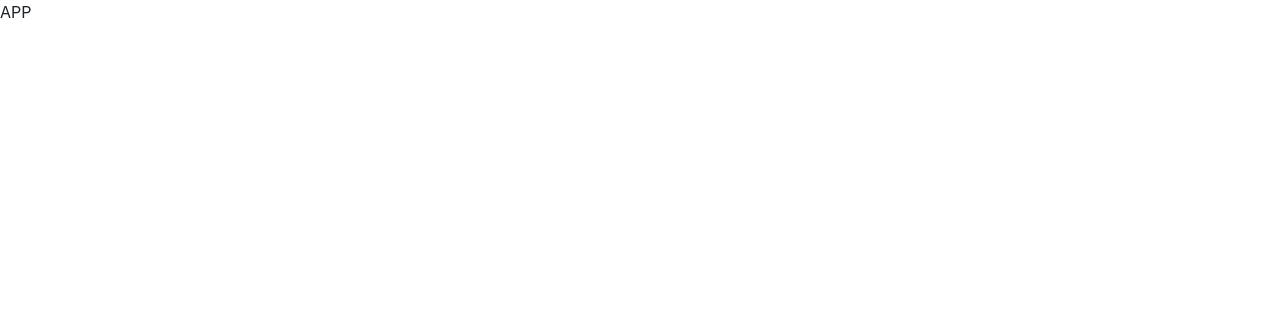
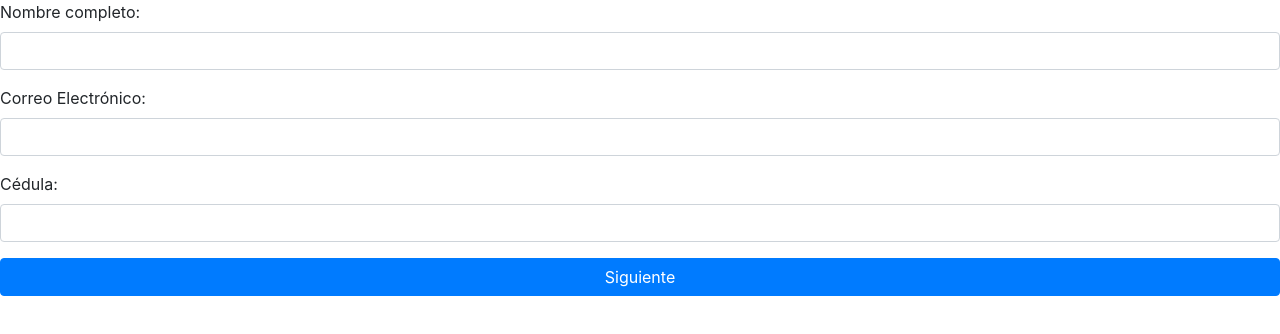
Before and after one commit to masmelacarol/app-credits, a React app: page / in a window 1280 px wide. Shown: the top 334 px of the page. Built offline with nearby package versions, Linux system fonts and the light colour scheme.

Commit message:
[ADD]: Se crea la primera ruta y la pagina credits para validar los datos del usuario

```diff
--- a/src/index.js
+++ b/src/index.js
@@ -2,6 +2,8 @@ import React from "react";
 import ReactDOM from "react-dom";
 import 'bootstrap/dist/css/bootstrap.min.css';
 
-ReactDOM.render("APP",
+import App from "./routes/App";
+
+ReactDOM.render( < App / > ,
     document.getElementById("app")
 );
--- /dev/null
+++ b/src/pages/Credits.jsx
@@ -0,0 +1,53 @@
+import React from "react";
+
+const Credits = (props) => {
+  const handleSubmit = (event) => {
+    event.preventDefault();
+  };
+
+  const handleChange = (event) => {
+
+  };
+
+
+
+  return (
+    <div className="Credits">
+      <form onSubmit={handleSubmit}>
+        <div className="form-group">
+          <label>Nombre completo:</label>
+          <input
+            type="text"
+            className="form-control"
+            name="name"
+            value=""
+            onChange={handleChange}
+          />
+        </div>
+        <div className="form-group">
+          <label>Correo Electrónico:</label>
+          <input
+            type="email"
+            className="form-control"
+            name="email"
+            onChange={handleChange}
+            value=""
+          />
+        </div>
+        <div className="form-group">
+          <label>Cédula:</label>
+          <input
+            className="form-control"
+            onChange={handleChange}
+            value=""
+            name="DNI"
+            type="number"
+          />
+        </div>
+        <button className="btn btn-primary btn-block">Siguiente</button>
+      </form>
+    </div>
+  );
+};
+
+export default Credits;
--- /dev/null
+++ b/src/routes/App.jsx
@@ -0,0 +1,18 @@
+import React from 'react';
+import {BrowserRouter, Route, Switch} from 'react-router-dom';
+
+import Credits from '../pages/Credits';
+
+
+const App = () => {
+  return (
+    <BrowserRouter>
+    <Switch>
+        <Route exact path="/" component={Credits}></Route>
+    </Switch>
+
+    </BrowserRouter>
+  );
+}
+
+export default App;
```
